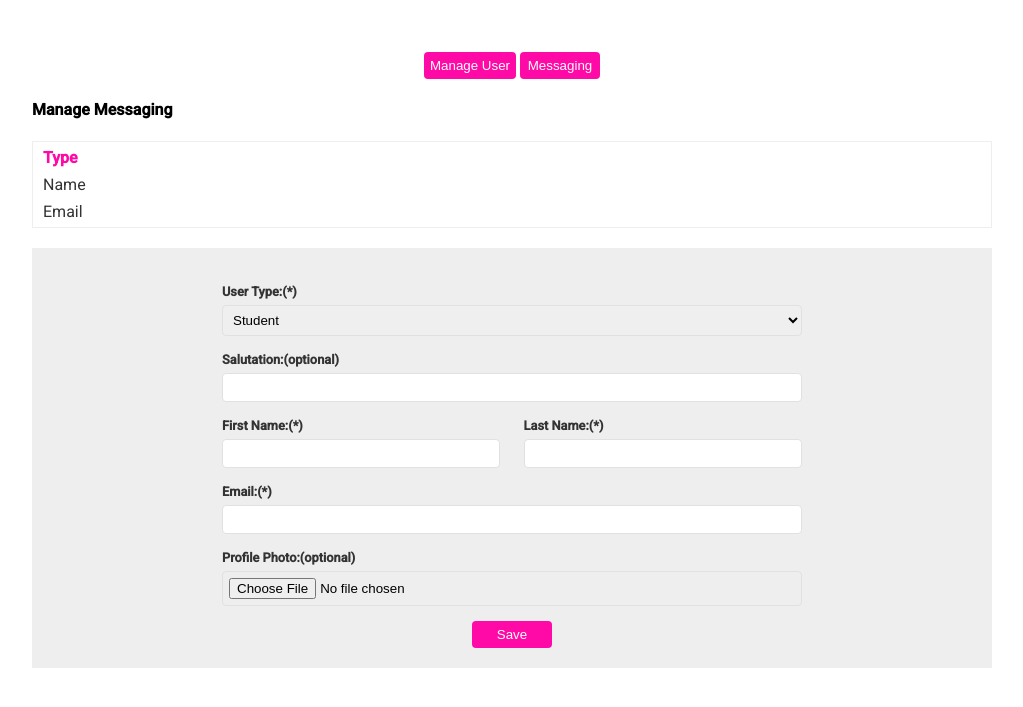
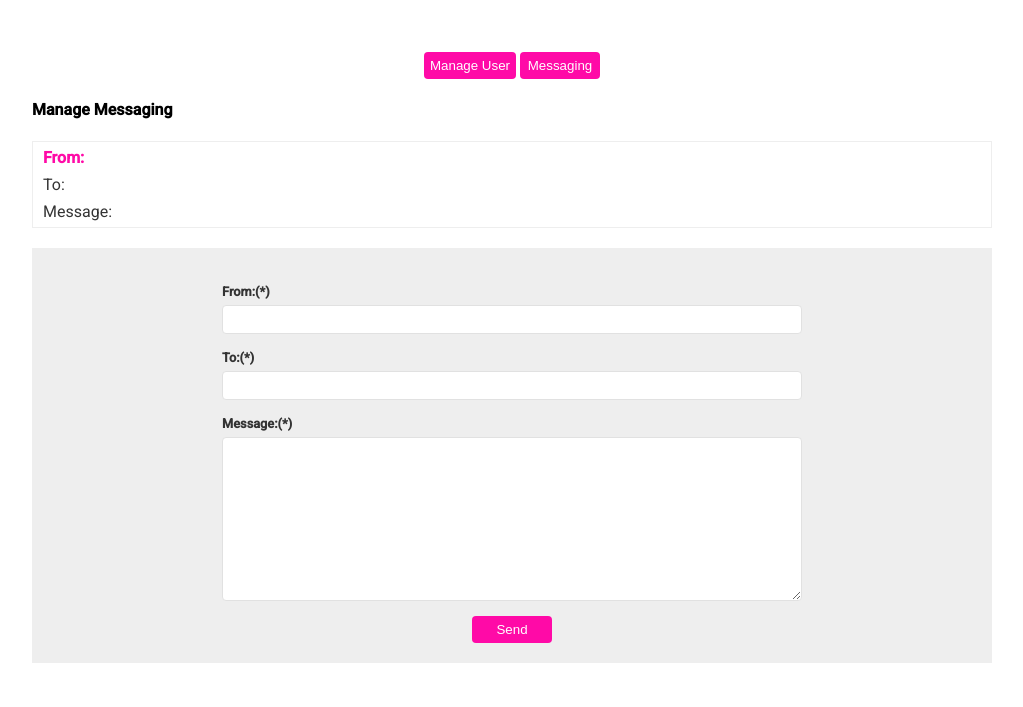
Before and after one commit to tariq-shuvo/typescript-unit-test-quickstart, a website built with webpack: page public/index.html in a window 1280 px wide. Both pictures are taken after a click on the button "Messaging". Shown: the part 81-788 px from the top of the page, without its empty margins (128-1151 px from the left). Built offline with nearby package versions, Linux system fonts and the light colour scheme.

Commit message:
Message UI is completed

```diff
--- a/app/index.ts
+++ b/app/index.ts
@@ -2,13 +2,15 @@ import { User } from './controller/User';
 import { formData } from './utils/FormData';
 import ManageDOM from './utils/ManageDOM';
 
-const form = document.querySelector('form')!
+const form = document.querySelector('form#addUser')!
+const messageForm = document.querySelector('form#sendMessage')!
 const userTypeSelect = document.querySelector('select')!
 const userButton = document.querySelector('#manage-user-button')!
 const messagingButton = document.querySelector('#manage-messaging-button')!
 
 const userObj = new User()
 
+//User Create
 form.addEventListener('submit', (e)=>{
     e.preventDefault()
     const data = formData(form)
@@ -18,9 +20,21 @@ form.addEventListener('submit', (e)=>{
     }
 })
 
+//Send Message
+messageForm.addEventListener('submit', (e)=>{
+    e.preventDefault()
+    const data = formData(messageForm)
+    console.log(data)
+    if(!data.error){
+        // userObj.createUser(data.values)
+        // userObj.getAllUser()
+    }
+})
+
 //Clicked manage user button
 userButton.addEventListener('click', (e)=>{
     e.preventDefault()
+    userObj.getAllUser()
     new ManageDOM().classAddToElement('manage-messaging', 'invisible')
     new ManageDOM().classRemoveFromElement('manage-user', 'invisible')
     new ManageDOM().classAddToElement('manage-user', 'visible')
--- a/app/utils/FormData.ts
+++ b/app/utils/FormData.ts
@@ -1,8 +1,9 @@
 import { User } from './../controller/User';
 import ManageDOM from './ManageDOM'
 
-export const formData = (form: HTMLFormElement) => {
+export const formData = (form: Element) => {
     const inputs = form.querySelectorAll('input')
+    const textareas = form.querySelectorAll('textarea')
     const selects = form.querySelectorAll('select')
     const errorNodes  = document.querySelectorAll('.error-color');
 
@@ -36,6 +37,16 @@ export const formData = (form: HTMLFormElement) => {
         }
     })
 
+    textareas.forEach(textarea=>{
+        values[textarea.name] = textarea.value.toLowerCase()
+
+        if(textarea.value=='' && textarea.dataset.required=='true'){
+            formValidation.insertNewElementAppendById(textarea.id, `<label class="error-color">${textarea.dataset.title } empty field is not allowed</label>`)
+            values[textarea.name] = textarea.dataset.title + 'empty field is not allowed'
+            errortFlag = true
+        }
+    })
+
     selects.forEach(select=>{
         values[select.name] = select.options[select.selectedIndex].value
         if(select.options[select.selectedIndex].value=='' && select.dataset.required=='true'){
--- a/public/css/styles.css
+++ b/public/css/styles.css
@@ -55,6 +55,7 @@ label {
   text-align: left;
 }
 input,
+textarea,
 select {
   padding: 6px;
   border: 1px solid #e1e1e1;
--- a/public/index.html
+++ b/public/index.html
@@ -70,44 +70,26 @@
             <!-- output list -->
             <ul class="item-list">
                 <li>
-                <h4>Type</h4>
-                <p>Name</p>
-                <p>Email</p>
+                <h4>From: </h4>
+                <p>To: </p>
+                <p>Message: </p>
                 </li>
             </ul>
             <div class="container">
-                <form class="new-item-form" id="addUser">
+                <form class="new-item-form" id="sendMessage">
                   <div class="field">
-                    <label>User Type:(*)</label>
-                    <select id="userType" name="userType" data-type="user type" data-required="true">
-                      <option value="STUDENT">Student</option>
-                      <option value="PARENT">Parent</option>
-                      <option value="TEACHER">Parent</option>
-                    </select>
+                    <label>From:(*)</label>
+                    <input type="text" id="from" name="from" data-title="from" data-required="true"/>
                   </div>
                   <div class="field">
-                    <label>Salutation:(optional)</label>
-                    <input type="text" id="salutation" name="salutation" data-title="salutation" data-required="false"/>
-                  </div>
-                  <div class="field clearfix">
-                    <div class="float-left">
-                        <label>First Name:(*)</label>
-                        <input type="text" id="firstName" name="firstName" data-title="first name" data-required="true"/>
-                    </div>
-                    <div class="float-right">
-                        <label>Last Name:(*)</label>
-                        <input type="text" id="lastName" name="lastName" data-title="last name" data-required="true"/>
-                    </div>
+                    <label>To:(*)</label>
+                    <input type="text" id="to" name="to" data-title="to" data-required="true"/>
                   </div>
                   <div class="field">
-                    <label>Email:(*)</label>
-                    <input type="email" id="email" name="email" data-title="email" data-required="true"/>
+                    <label>Message:(*)</label>
+                    <textarea name="message" id="message" rows="10" data-title="message" data-required="true"></textarea>
                   </div>
-                  <div class="field">
-                    <label>Profile Photo:(optional)</label>
-                    <input type="file" id="file" name="file" data-title="profile photo" data-required="false"/>
-                  </div>
-                  <button>Save</button>
+                  <button>Send</button>
                 </form>
               </div>
         </section>
```
